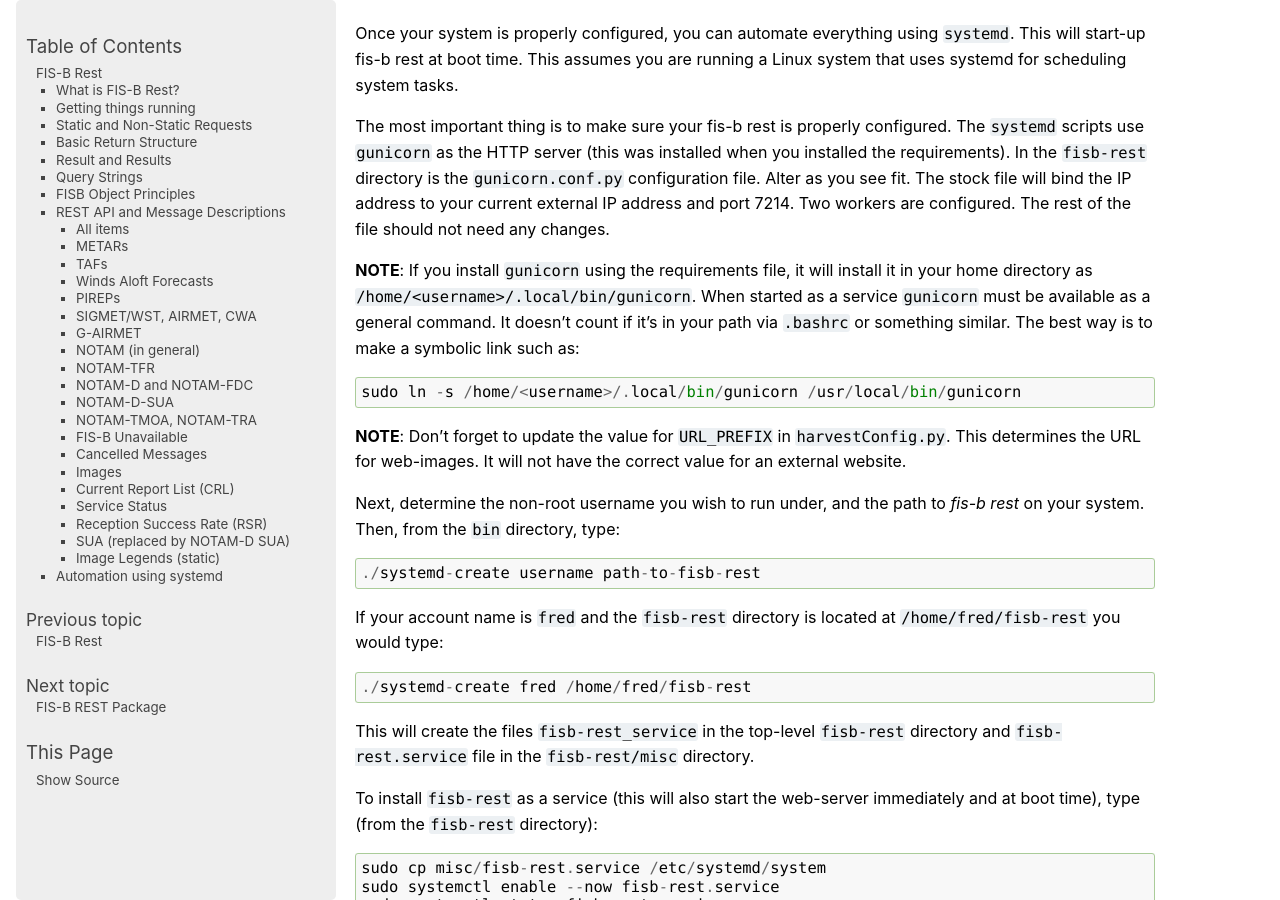
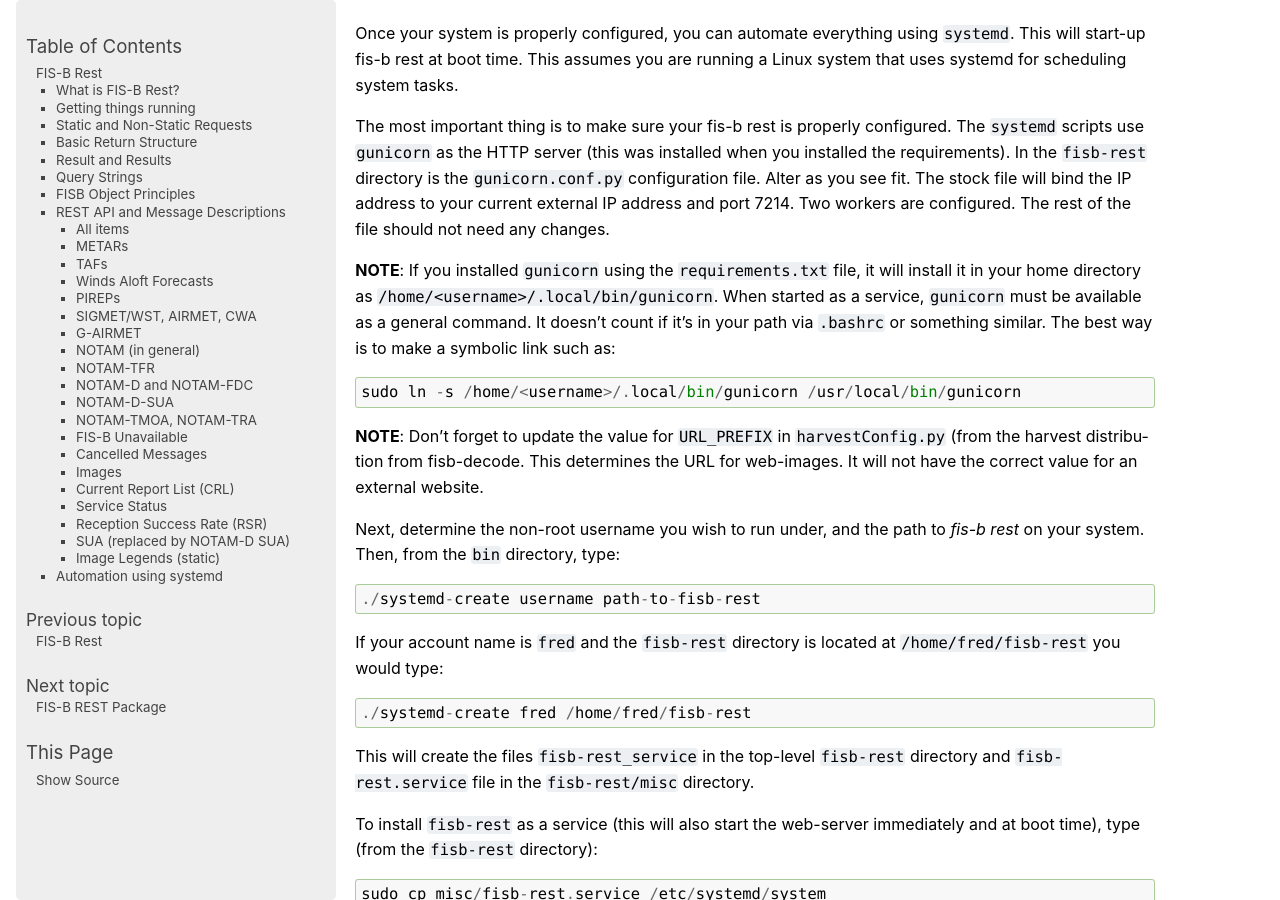
Before and after one commit to rand-projects/fisb-rest, a Sphinx documentation site: the page built from docs/source/document.rst, in a window 1280 px wide and 900 px high, scrolled down 42790 px. Built offline with Sphinx 7.4.7, drawn with Linux system fonts in a browser that asks for light colours.

Commit message:
Documentation minor changes.

```diff
--- a/docs/source/document.rst
+++ b/docs/source/document.rst
@@ -2278,16 +2278,17 @@ file. Alter as you see fit. The stock file will bind the  IP address to your cur
 external IP address and port 7214. Two workers are configured. The rest of the file
 should not need any changes.
 
-**NOTE**: If you install ``gunicorn`` using the requirements file, it will install it
+**NOTE**: If you installed ``gunicorn`` using the ``requirements.txt`` file, it will install it
 in your home directory as ``/home/<username>/.local/bin/gunicorn``. When started
-as a service ``gunicorn`` must be available as a general command. It doesn't count if
+as a service, ``gunicorn`` must be available as a general command. It doesn't count if
 it's in your path via ``.bashrc`` or something similar. The best way is to make a
 symbolic link such as: ::
 
   sudo ln -s /home/<username>/.local/bin/gunicorn /usr/local/bin/gunicorn
 
 **NOTE**: Don't forget to update the value for ``URL_PREFIX`` in
-``harvestConfig.py``. This determines the URL for web-images.
+``harvestConfig.py`` (from the harvest distribution from fisb-decode.
+This determines the URL for web-images.
 It will not have the correct value for an external
 website.
 
```
Also changed, not shown: 1 other file.
